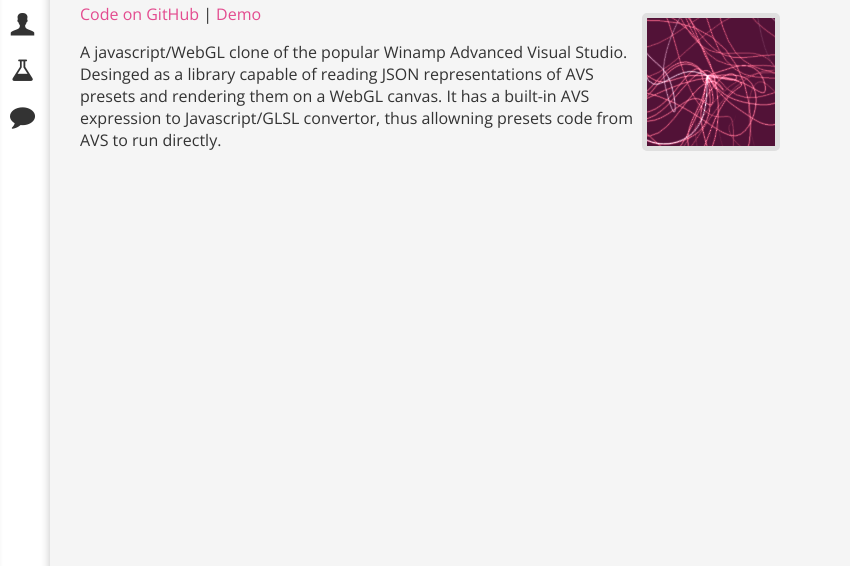
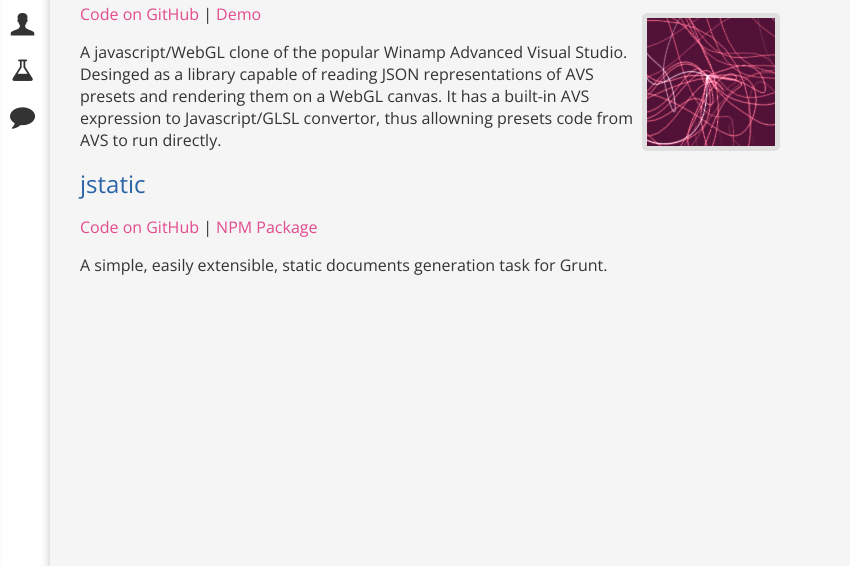
Before and after one commit to azeem/azeem.github.com, a plain HTML site: page projects.html in a window 1280 px wide. Shown: the part 119-685 px from the top of the page, without its empty margins (0-850 px from the left). Drawn offline with nearby package versions, Linux system fonts and the light colour scheme.

Commit message:
adding new project

```diff
--- a/projects.html
+++ b/projects.html
@@ -21,6 +21,9 @@ Desinged as a library capable of reading JSON representations
 of AVS presets and rendering them on a WebGL canvas. It has a built-in
 AVS expression to Javascript/GLSL convertor, thus allowning presets
 code from AVS to run directly.</p>
+<h2>jstatic</h2>
+<p><a href="https://github.com/azeem/jstatic">Code on GitHub</a> | <a href="https://npmjs.org/package/jstatic">NPM Package</a></p>
+<p>A simple, easily extensible, static documents generation task for Grunt.</p>
 
 
         </div>
```
Also changed, not shown: about.html (+1 -1 lines).
